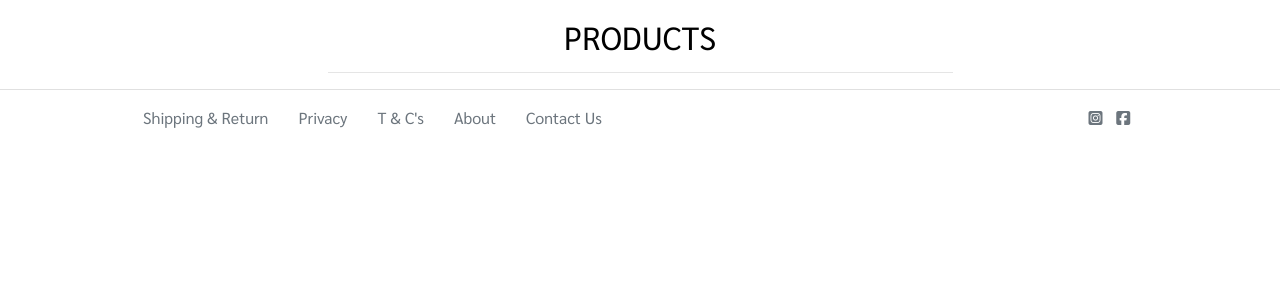
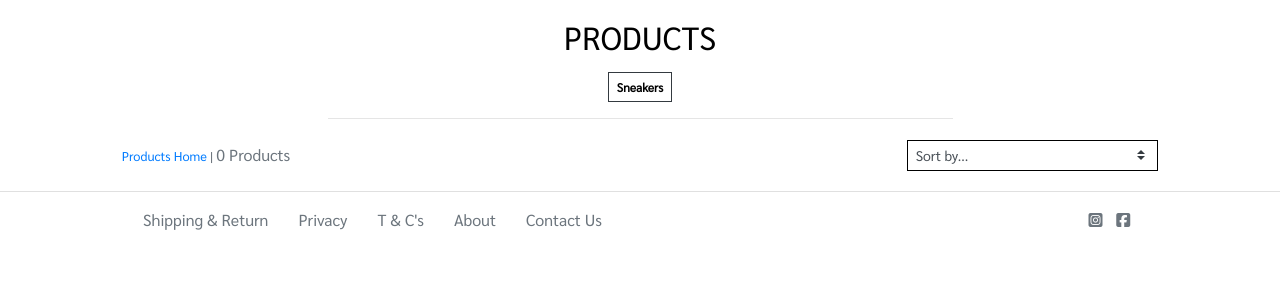
Before and after one commit to adnanmuhtadi/milestone-project-4, a Django app: page /products/?category=sneakers in a window 1280 px wide. Shown: the part 130-430 px from the top of the page. Run offline with Django 3.2, Linux system fonts and the light colour scheme; data comes from the database, SQL or seed files in the repository; some libraries are stand-ins or nearby versions.

Commit message:
Mod - Product sorting with filters
Arranged the filtering for the categories and sorting placeholder for the products

```diff
--- a/products/templates/products/products.html
+++ b/products/templates/products/products.html
@@ -17,12 +17,41 @@
         <div class="row">
             <div class="col text-center mt-5">
                 <h2 class="logo-font">Products</h2>
+                {% for c in present_categories %}
+                    <a class="category-badge text-decoration-none" href="{% url 'products' %}?category={{ c.name }}">
+                        <span class="p-2 mt-2 badge badge-white text-black rounded-0 border border-dark">{{ c.readable_name }}</span>
+                    </a>
+                {% endfor %}
                 <hr class="w-50 mb-1">
             </div>
         </div>
         <div class="row">
             <div class="product-container col-10 offset-1">
-                <div class="row mt-1 mb-2"></div>
+                <div class="row mt-1 mb-2">
+                    <div class="col-12 col-md-6 my-auto order-md-last d-flex justify-content-center justify-content-md-end">
+                        <div class="sort-select-wrapper w-50">
+                            <select id="sort-selector" class="custom-select custom-select-sm rounded-0 border border-{% if sorting_products != 'None_None' %}info{% else %}black{% endif %}">
+                                <option value="reset" {% if sorting_products == 'None_None' %}selected{% endif %}>Sort by...</option>
+                                <option value="price_asc" {% if sorting_products == 'price_asc' %}selected{% endif %}>Price (low to high)</option>
+                                <option value="price_desc" {% if sorting_products == 'price_desc' %}selected{% endif %}>Price (high to low)</option>
+                                <option value="rating_asc" {% if sorting_products == 'rating_asc' %}selected{% endif %}>Rating (low to high)</option>
+                                <option value="rating_desc" {% if sorting_products == 'rating_desc' %}selected{% endif %}>Rating (high to low)</option>
+                                <option value="name_asc" {% if sorting_products == 'name_asc' %}selected{% endif %}>Name (A-Z)</option>
+                                <option value="name_desc" {% if sorting_products == 'name_desc' %}selected{% endif %}>Name (Z-A)</option>
+                                <option value="category_asc" {% if sorting_products == 'category_asc' %}selected{% endif %}>Category (A-Z)</option>
+                                <option value="category_desc" {% if sorting_products == 'category_desc' %}selected{% endif %}>Category (Z-A)</option>
+                            </select>
+                        </div>
+                    </div>
+                    <div class="col-12 col-md-6 order-md-first">
+                        <p class="text-muted mt-3 text-center text-md-left">
+                            {% if search_term or present_categories or sorting_products != 'None_None' %}
+                                <span class="small"><a href="{% url 'products' %}">Products Home</a> | </span>
+                            {% endif %}
+                            {{ products|length }} Products{% if search_term %} found for <strong>"{{ search_term }}"</strong>{% endif %}
+                        </p>
+                    </div>
+                </div>
                 <div class="row">
                     {% for product in products %}
                         <div class="vr col-sm-6 col-md-6 col-lg-4 col-xl-3 mb-5">
@@ -43,6 +72,13 @@
                                     <div class="row">
                                         <div class="col">
                                             <p class="lead mb-0 text-left font-weight-bold">${{ product.price }}</p>
+                                            {% if product.category %}
+                                            <p class="small mt-1 mb-0">
+                                                <a class="text-muted" href="{% url 'products' %}?category={{ product.category.name }}">
+                                                    <i class="fas fa-tag mr-1"></i>{{ product.category.readable_name }}
+                                                </a>
+                                            </p>
+                                            {% endif %}
                                             {% if product.rating %}
                                                 <small class="text-muted"><i class="fas fa-star mr-1"></i>{{ product.rating }} / 5</small>
                                             {% else %}
--- a/products/views.py
+++ b/products/views.py
@@ -27,6 +27,9 @@ def all_products(request):
                 sortkey == 'lower_name'
                 # annotate the list of products with the new field
                 products = products.annotate(lower_name=Lower('name'))
+
+            if sortkey == 'category':
+                sortkey = 'category__name'
 
             if 'direction' in request.GET:
                 direction = request.GET['direction']
--- a/static/css/base.css
+++ b/static/css/base.css
@@ -125,6 +125,11 @@ footer {
 
 }
 
+a.category-badge > span.badge:hover {
+    background: #212529 !important;
+    color: #fff !important;
+}
+
 /* -------------------------------- Media Queries */
 
 /* Slightly larger container on xl screens */
```
Also changed, not shown: products/templates/products/product_detail.html (+7 -0 lines).
